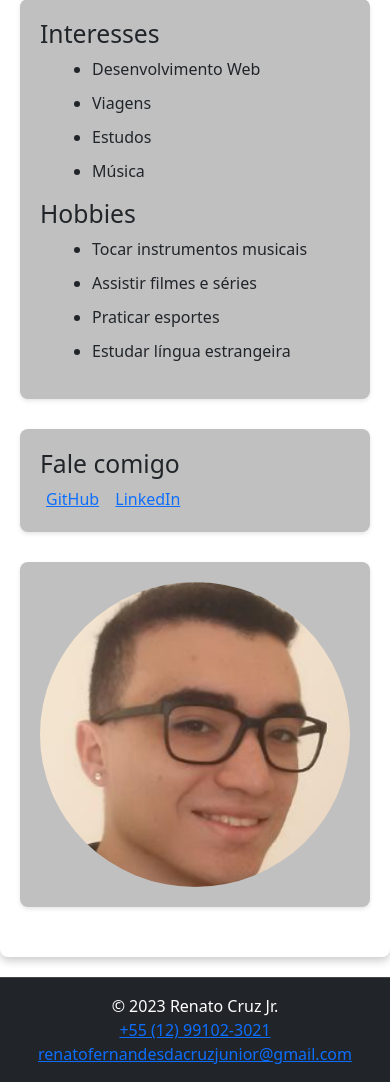
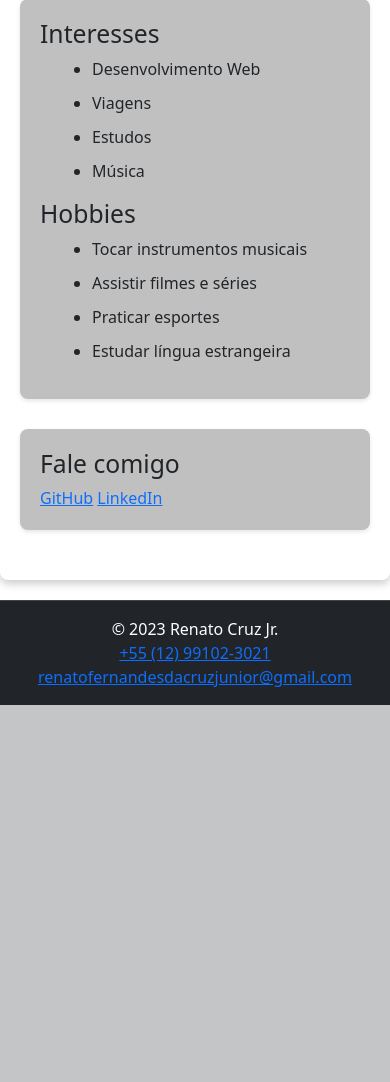
Before and after one commit to fatec-sjc-dsm-portfolio/ra1461392321031, a Flask app: page / in a window 390 px wide. Shown: the part 472-1554 px from the top of the page. After the commit the page ends 1177 px from the top, so only its background shows below. Run offline with Flask 3, Linux system fonts and the light colour scheme; some libraries are stand-ins or nearby versions.

Commit message:
Alterei um pouco o design da página Home para torná-la responsiva.

```diff
--- a/src/templates/home.html
+++ b/src/templates/home.html
@@ -2,12 +2,15 @@
 
 {% block content %}
 <section>
+    <div class="conteudo">
         <!-- Introdução -->
         <h1>Introdução</h1>
         <p>Meu nome é Renato Fernandes da Cruz Júnior e sou um entusiasta da tecnologia e da programação, apaixonado por aprender e criar coisas incríveis. Atualmente sou aluno da Fatec (Faculdade de Tecnologia) - Prof. Jessen Vidal (São José dos Campos - SP), onde estou cursando Desenvolvimento de Software Multiplataforma.</p>
+    </div>
 </section>
 
 <section>
+    <div class="conteudo">
         <!-- Interesses e hobbies -->
         <h2>Interesses</h2>
         <ul>
@@ -24,17 +27,15 @@
             <li>Praticar esportes</li>
             <li>Estudar língua estrangeira</li>
         </ul>
+    </div>
 </section>
 
 <section>
+    <div class="conteudo">
         <!-- Links para GitHub e LinkedIn -->
         <h2>Fale comigo</h2>
-    <button class="btn-link"><a href="https://github.com/Renato-Cruz-Jr/" target="_blank">GitHub</a></button>
-    <button class="btn-link"><a href="https://www.linkedin.com/in/renato-fernandes-da-cruz-junior-798582204/" target="_blank">LinkedIn</a></button>
-
-</section>
-
-<section>
-    <img class="circular" src="{{ url_for('static', filename='mgt/perfil.png') }}" alt="Foto de Perfil">
+        <a href="https://github.com/Renato-Cruz-Jr/" target="_blank" class="custom-link">GitHub</a>
+        <a href="https://www.linkedin.com/in/renato-fernandes-da-cruz-junior-798582204/" target="_blank" class="custom-link">LinkedIn</a>
+    </div>
 </section>
 {% endblock %}
```
Lines whose indentation alone changed are shown as unchanged.
